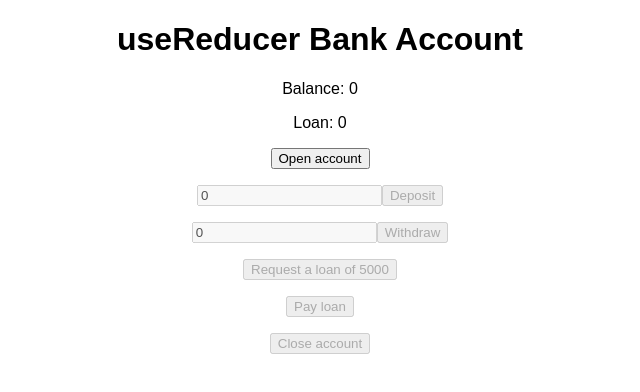
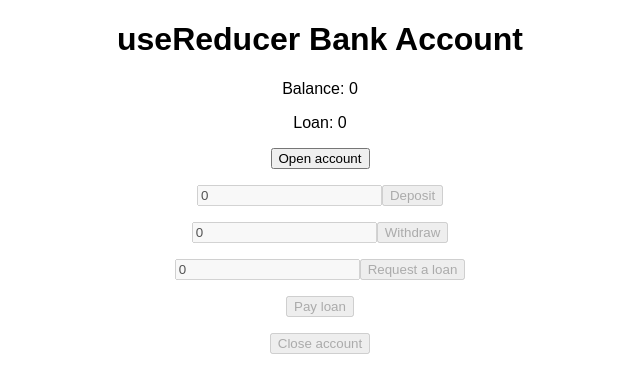
Before and after one commit to Marshal10/react-mini-bank-app, a React (Create React App) app: page / in a window 1280 px wide. Shown: the top 392 px of the page, without its empty margins (320-960 px from the left). Built offline with nearby package versions, Linux system fonts and the light colour scheme.

Commit message:
Loan input action

```diff
--- a/src/App.js
+++ b/src/App.js
@@ -3,6 +3,7 @@ import { useReducer, useState } from "react";
 const initialState = {
   balance: 0,
   loan: 0,
+  loanRequest: 0,
   isActive: false,
   deposit: 0,
 };
@@ -36,10 +37,20 @@ function reducer(state, action) {
         balance: state.balance - action.payload,
       };
 
+    case "updateLoan":
+      return {
+        ...state,
+        loanRequest: action.payload,
+      };
+
     case "requestLoan":
       if (state.loan === 0) {
         console.log("loan accepted");
-        return { ...state, loan: 5000, balance: state.balance + 5000 };
+        return {
+          ...state,
+          loan: state.loanRequest,
+          balance: state.balance + state.loanRequest,
+        };
       } else {
         console.log("loan rejected");
         return { ...state };
@@ -50,6 +61,7 @@ function reducer(state, action) {
         ...state,
         balance: state.balance - state.loan,
         loan: 0,
+        loanRequest: 0,
       };
 
     case "closeAccount":
@@ -66,10 +78,8 @@ function reducer(state, action) {
 }
 
 export default function App() {
-  const [{ balance, loan, isActive, deposit }, dispatch] = useReducer(
-    reducer,
-    initialState
-  );
+  const [{ balance, loan, isActive, deposit, loanRequest }, dispatch] =
+    useReducer(reducer, initialState);
   const [withdraw, setWithdraw] = useState(0);
 
   return (
@@ -94,7 +104,7 @@ export default function App() {
           disabled={!isActive}
           value={deposit}
           onChange={(e) =>
-            dispatch({ type: "updateDeposit", payload: e.target.value })
+            dispatch({ type: "updateDeposit", payload: +e.target.value })
           }
         ></input>
         <button
@@ -123,13 +133,21 @@ export default function App() {
         </button>
       </p>
       <p>
+        <input
+          type="number"
+          disabled={!isActive}
+          value={loanRequest}
+          onChange={(e) =>
+            dispatch({ type: "updateLoan", payload: +e.target.value })
+          }
+        ></input>
         <button
           onClick={() => {
             dispatch({ type: "requestLoan" });
           }}
           disabled={!isActive}
         >
-          Request a loan of 5000
+          Request a loan
         </button>
       </p>
       <p>
```
